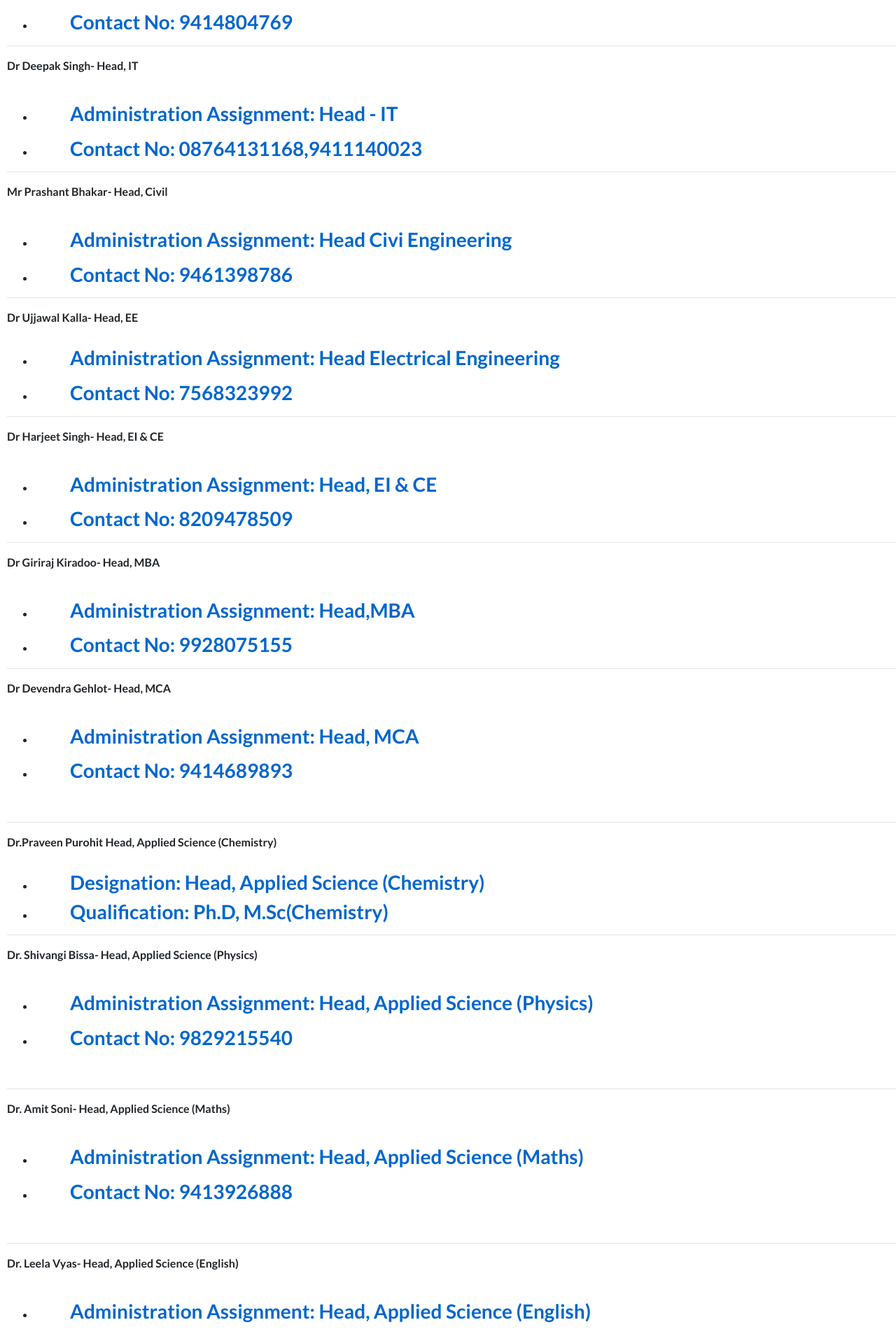
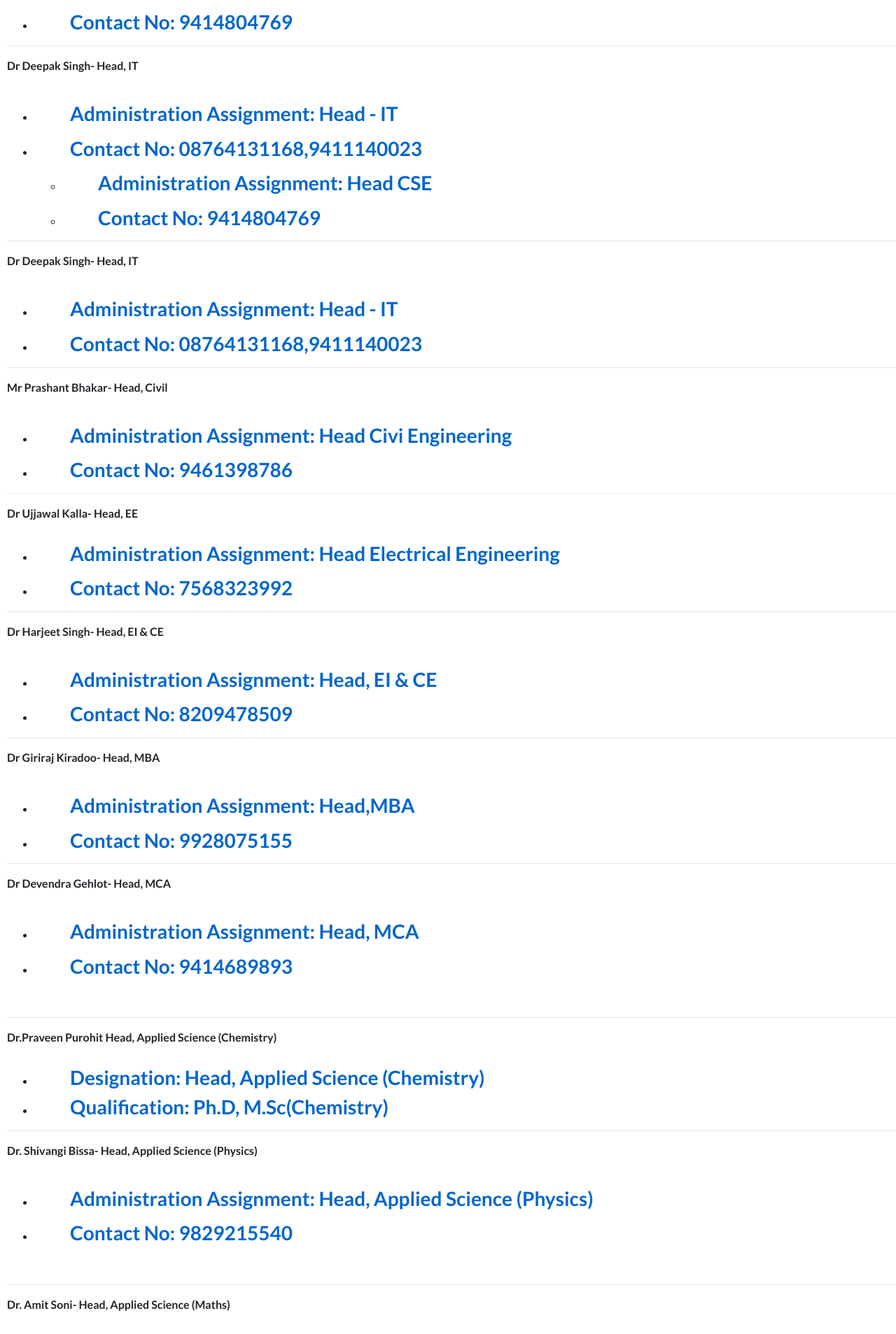
Before and after one commit to hiwebmades/ecbwebsite, a PHP site: page /Headdepartments.php in a window 1280 px wide. Shown: the part 647-2554 px from the top of the page at 70% size. Run offline with PHP 8.4, Linux system fonts and the light colour scheme; some web fonts are replaced.

Commit message:
adding administration members

```diff
--- a/Headdepartments.php
+++ b/Headdepartments.php
@@ -58,8 +58,18 @@
 <ul>
 <li><p><h3 style="margin-left:50px; margin-top:5px; font-weight:bold"><font color="#0066CC">Administration Assignment: Head - IT</font></h3> </li>
 <li><p><h3 style="margin-left:50px; margin-top:5px; font-weight:bold"><font color="#0066CC">Contact No: 08764131168,9411140023</font></h3> </li>
-
+<ul>
+<!--<li><img src="images/cse/msn.jpg" width="150" height="170" align="middle" style="margin-left:20px"></li>-->
+<li><p><h3 style="margin-left:50px; margin-top:5px; font-weight:bold"><font color="#0066CC">Administration Assignment: Head CSE</font></h3> </li>
+<li><p><h3 style="margin-left:50px; margin-top:5px; font-weight:bold"><font color="#0066CC">Contact No: 9414804769</font></h3> </li>
 </ul>
+</ul>
+	</dd><hr>
+<dt id="service1"><i class="fa fa-check"></i><b>Dr Deepak Singh- Head, IT</b></dt>
+<dd><br>
+<ul>
+<li><p><h3 style="margin-left:50px; margin-top:5px; font-weight:bold"><font color="#0066CC">Administration Assignment: Head - IT</font></h3> </li>
+<li><p><h3 style="margin-left:50px; margin-top:5px; font-weight:bold"><font color="#0066CC">Contact No: 08764131168,9411140023</font></h3> </li>
 </dd><hr>
 <dt id="service1"><i class="fa fa-check"></i><b>Mr Prashant Bhakar- Head, Civil</b></dt>
 <dd><br>
```
